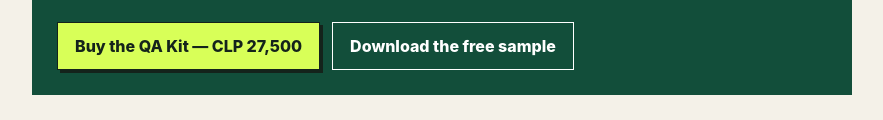
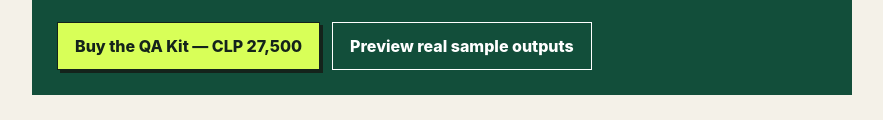
Before and after one commit to Y1susSlayerr/Y1susSlayerr.github.io, a plain HTML site: page n8n-webhook-duplicates.html in a window 1280 px wide. Shown: the part 2382-2502 px from the top of the page, without its empty margins (198-1081 px from the left). Drawn offline with Linux system fonts and the light colour scheme.

Commit message:
Link webhook guide to visible FlowBrief sample

```diff
--- a/n8n-webhook-duplicates.html
+++ b/n8n-webhook-duplicates.html
@@ -29,7 +29,7 @@
     <section><h2>Choose retention deliberately</h2><p>Keep idempotency records for at least as long as the sender may retry, plus any manual replay window. Permanent financial or compliance events may require longer retention than ordinary notifications. Document cleanup so storage does not grow without limit.</p></section>
     <section><h2>Test more than sequential duplicates</h2><ul><li>Send the same event twice, one after the other.</li><li>Send two copies concurrently.</li><li>Force a timeout after the external write.</li><li>Replay after the workflow version changes.</li><li>Confirm that two genuinely different events are not collapsed.</li></ul><p>The final assertion belongs in the downstream system: exactly one intended business record should exist.</p></section>
     <section><h2>Keep test and production inputs separate</h2><p>Use distinct webhook URLs and fixtures for test and production. Reject malformed requests early, keep examples sanitized, and document which environment produced each validation result.</p></section>
-    <div class="callout"><h2>Package the pattern with the rest of your handoff.</h2><p>FlowBrief QA Kit includes local comparison, payload, contract, documentation, and configuration tools plus reusable release and rollback templates.</p><div class="actions"><a class="button" href="https://mpago.la/1BuLRCS">Buy the QA Kit — CLP 27,500</a><a class="button secondary" style="color:white;border-color:white" href="https://workflow-hardening-lab.yisuspablo.chatgpt.site/flowbrief-qa-kit-sample.zip">Download the free sample</a></div></div>
+    <div class="callout"><h2>Package the pattern with the rest of your handoff.</h2><p>FlowBrief QA Kit includes local comparison, payload, contract, documentation, and configuration tools plus reusable release and rollback templates.</p><div class="actions"><a class="button" href="https://mpago.la/1BuLRCS">Buy the QA Kit — CLP 27,500</a><a class="button secondary" style="color:white;border-color:white" href="https://workflow-hardening-lab.yisuspablo.chatgpt.site/#sample-preview">Preview real sample outputs</a></div></div>
   </main>
   <footer class="shell">Independent resource. Not affiliated with n8n or Mercado Pago. Adapt retention and response behavior to the upstream provider.</footer>
 </body>
```
